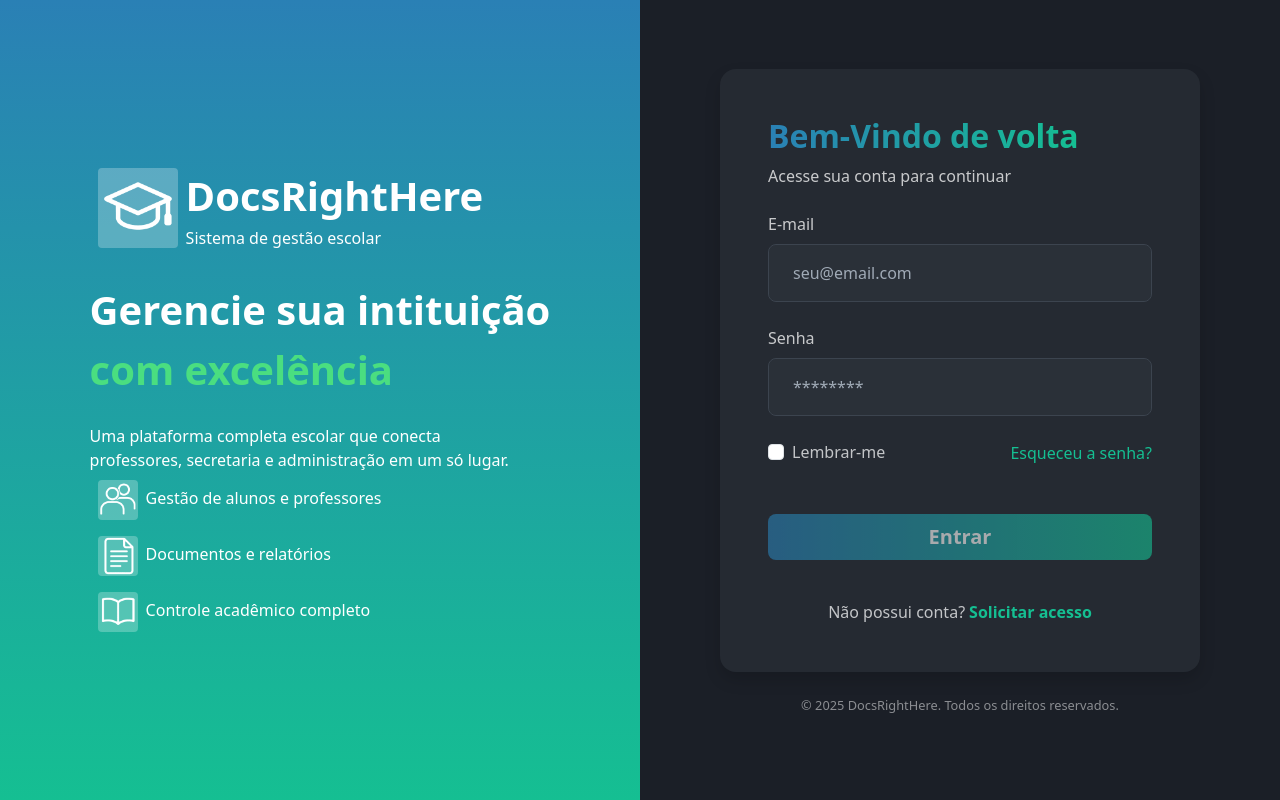
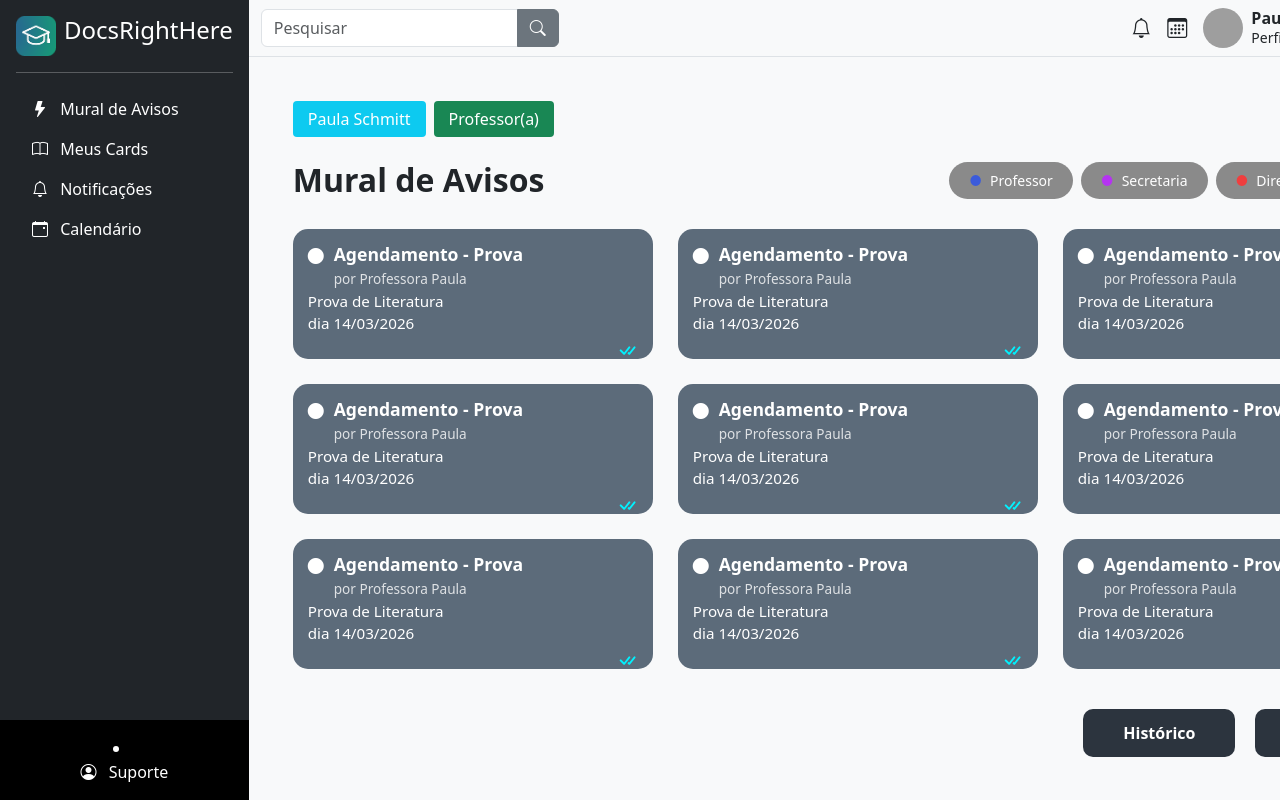
Before and after one commit to victoreemanuel/Docs-Right-Here, an Angular app in the folder frontend/docsRightHere/: page /home/mural in a window 1280 px wide. Before the commit this address led to /auth/login. Built offline with nearby package versions, Linux system fonts and the light colour scheme; grey boxes are pictures that could not be loaded.

Commit message:
reparo de nome na tela dashboard para mural de avisos

```diff
--- a/frontend/docsRightHere/src/app/app.routes.ts
+++ b/frontend/docsRightHere/src/app/app.routes.ts
@@ -5,9 +5,9 @@ import { LoginForm } from './components/login-form/login-form';
 import { RegisterForm } from './components/register-form/register-form';
 import { Auth } from './pages/auth/auth';
 import { Home } from './pages/home/home';
-import { Dashboard } from './components/dashboard/dashboard';
 import { Cards } from './components/cards/cards';
 import { Suporte } from './components/suporte/suporte';
+import { Mural } from './components/mural/mural';
 
 export const routes: Routes = [
 
@@ -26,7 +26,7 @@ export const routes: Routes = [
     path: 'home',
     component: Home,
     children: [
-      { path: 'dashboard', component: Dashboard },
+      { path: 'mural', component: Mural },
       { path: 'notificacoes', component: Notificacoes },
       { path: 'calendario', component: Calendario },
       { path: 'cards', component: Cards },
--- a/frontend/docsRightHere/src/app/components/dashboard/dashboard.html
+++ b/frontend/docsRightHere/src/app/components/mural/mural.html
@@ -5,7 +5,7 @@
   </header>
 
   <section class="d-flex justify-content-between align-items-center mb-3">
-    <h2 class="fw-bold m-0">DashBoard</h2>
+    <h2 class="fw-bold m-0">Mural de Avisos</h2>
     <div class="d-flex gap-2 align-items-center">
       <span class="badge-filter prof">Professor</span>
       <span class="badge-filter sec">Secretaria</span>
--- a/frontend/docsRightHere/src/app/components/navbar/navbar.html
+++ b/frontend/docsRightHere/src/app/components/navbar/navbar.html
@@ -13,8 +13,8 @@
       <hr>
       <ul class="nav flex-column mb-auto">
         <li class="nav-item">
-         <a routerLink="/home/dashboard" class="nav-link text-white">
-          <i class="bi bi-lightning-fill me-2"></i> DashBoard
+         <a routerLink="/home/mural" class="nav-link text-white">
+          <i class="bi bi-lightning-fill me-2"></i> Mural de Avisos
          </a>
         </li>
         <li><a routerLink="/home/cards" class="nav-link text-white"><i class="bi bi-book me-2"></i> Meus Cards</a></li>
```
Also changed, not shown: frontend/docsRightHere/src/app/components/dashboard/dashboard.ts (deleted, +0 -9 lines), frontend/docsRightHere/src/app/components/mural/mural.ts (added, +9 -0 lines), frontend/docsRightHere/src/app/components/mural/mural.css (renamed from frontend/docsRightHere/src/app/components/dashboard/dashboard.css), 1 other file (tests, documents, lock files or other folders).
